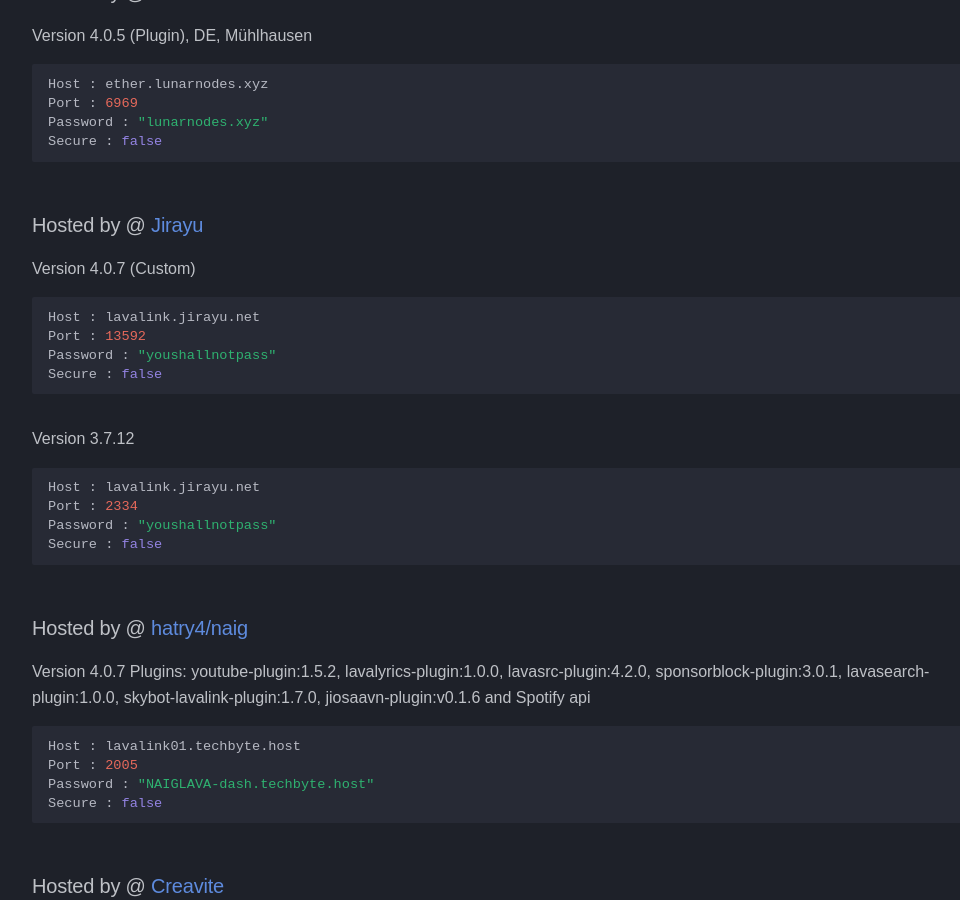
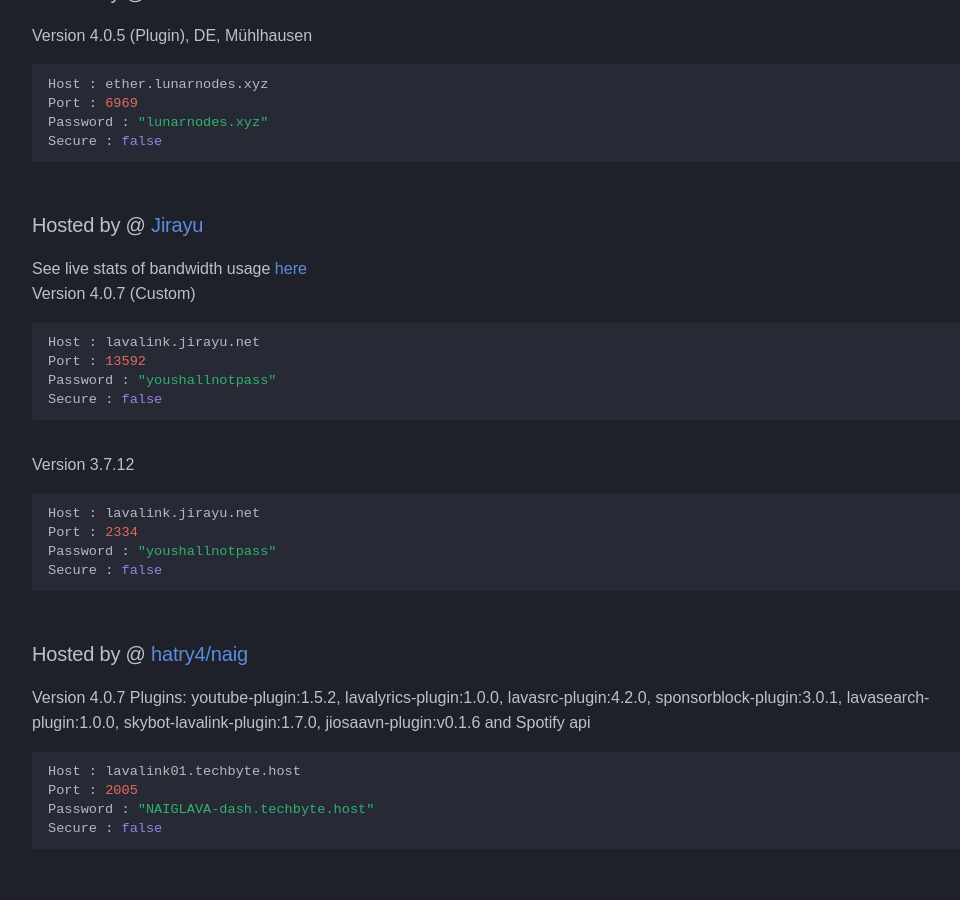
Before and after one commit to DarrenOfficial/lavalink-list, an MkDocs documentation site: the page built from docs/NoSSL/lavalink-without-ssl.md, in a window 1280 px wide and 900 px high, scrolled down 1161 px. Shown: the whole window, without its empty margins (14-974 px from the left). Built offline with MkDocs 1.6.1 and Material for MkDocs 9.7.7, drawn with Linux system fonts in a browser that asks for light colours; some web fonts are replaced; comment, search, counter and statistics services are not loaded; a style sheet for code colours, icons or effects is not loaded.

Commit message:
Add status site (#560)
* Update lavalink-without-ssl.md

* Update lavalink-without-ssl.md

* Update lavalink-without-ssl.md

* Update lavalink-without-ssl.md

* Update lavalink-without-ssl.md

* Update lavalink-without-ssl.md

````diff
--- a/docs/NoSSL/lavalink-without-ssl.md
+++ b/docs/NoSSL/lavalink-without-ssl.md
@@ -66,6 +66,7 @@ Password : "lunarnodes.xyz"
 Secure : false
 ```
 ### Hosted by @ [Jirayu](https://jirayu.net)
+See live stats of bandwidth usage [here](https://status.jirayu.net/report/uptime/a5b140d89f605d476a19732f80a70ff6/) <br />
 Version 4.0.7 (Custom)
 ```bash
 Host : lavalink.jirayu.net
````
